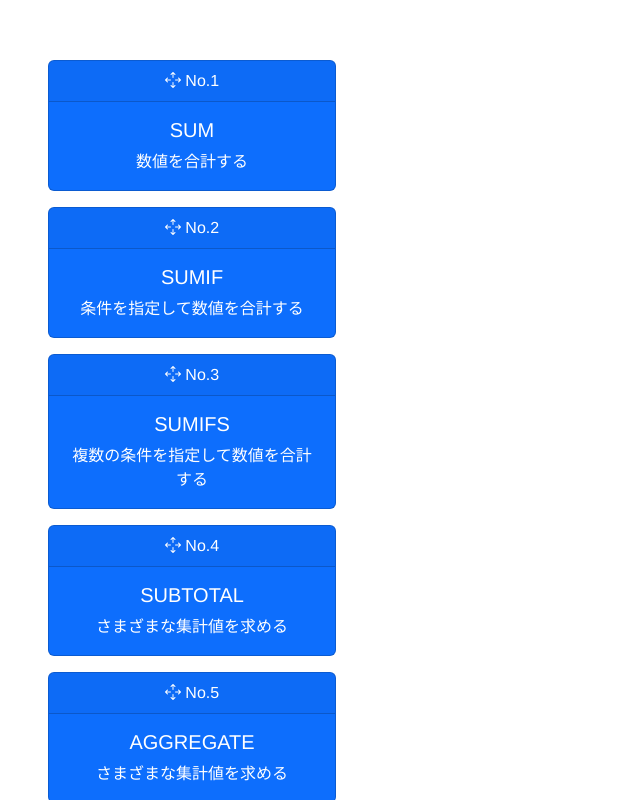
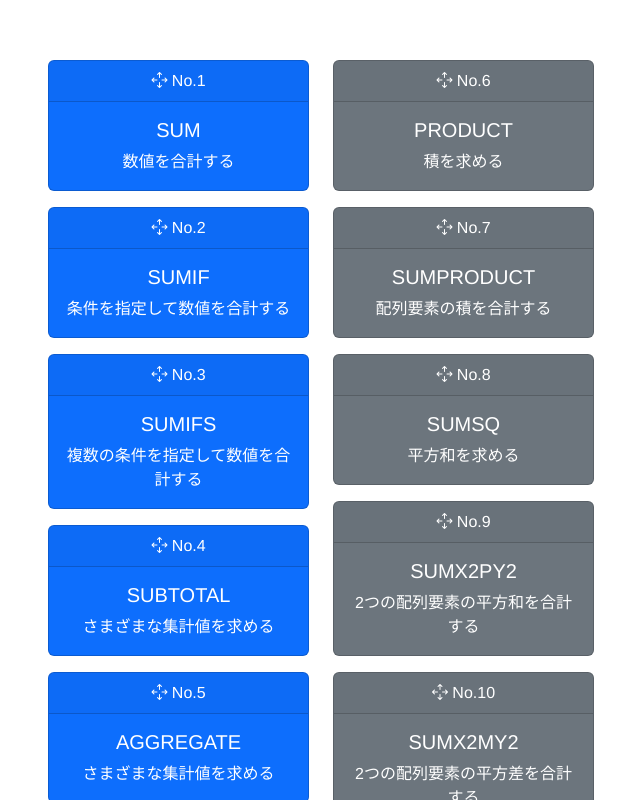
Before and after one commit to skanno/vuedraggable-study, a Vue app: page / in a window 1280 px wide. Shown: the top 800 px of the page, without its empty margins (34-674 px from the left). Built offline with nearby package versions, Linux system fonts and the light colour scheme; what @meforma/vue-toaster would draw is missing.

Commit message:
２つのリスト間の移動の処理を実装。

```diff
--- a/src/components/Sample1.vue
+++ b/src/components/Sample1.vue
@@ -1,9 +1,26 @@
 <template>
-  <div>
-    <draggable v-model="data.list" item-key="no" handle=".handle" @start="drag" @end="drop" @change="change">
+  <div class="row">
+    <draggable class="col-3" group="list" v-model="data.list1" item-key="no" handle=".handle" @start="drag" @end="drop" @change="change($event, '左')">
       <template v-slot:item="{ element }">
         <div class="drag-item">
-          <div class="card text-white bg-primary mb-3" style="max-width: 18rem;">
+          <div v-bind:class="{card: true, 'text-white': true, 'mb-3': true, 'bg-primary': element.primary, 'bg-secondary': !element.primary}" style="max-width: 18rem;">
+            <div class="card-header handle">
+              <i class='bi bi-arrows-move'></i>
+              No.{{element.no}}
+            </div>
+            <div class="card-body">
+              <h5 class="card-title">{{ element.title }}</h5>
+              <p class="card-text">{{ element.body }}</p>
+            </div>
+          </div>
+        </div>
+      </template>
+    </draggable>
+
+    <draggable class="col-3" group="list" v-model="data.list2" item-key="no" handle=".handle" @start="drag" @end="drop" @change="change($event, '右')">
+      <template v-slot:item="{ element }">
+        <div class="drag-item">
+          <div v-bind:class="{card: true, 'text-white': true, 'mb-3': true,  'bg-primary': element.primary, 'bg-secondary': !element.primary}"  style="max-width: 18rem;">
             <div class="card-header handle">
               <i class='bi bi-arrows-move'></i>
               No.{{element.no}}
@@ -35,72 +52,124 @@ export default {
   },
   setup(props) {
     const data = reactive({
-      list: [
+      list1: [
         {
           no: 1,
           title: 'SUM',
           body: '数値を合計する',
+          primary: true
         },
         {
           no: 2,
           title: 'SUMIF',
           body: '条件を指定して数値を合計する',
+          primary: true
         },
         {
           no: 3,
           title: 'SUMIFS',
           body: '複数の条件を指定して数値を合計する',
+          primary: true
         },
         {
           no: 4,
           title: 'SUBTOTAL',
           body: 'さまざまな集計値を求める',
+          primary: true
         },
         {
           no: 5,
           title: 'AGGREGATE',
           body: 'さまざまな集計値を求める',
+          primary: true
         },
+      ],
+      list2: [
         {
           no: 6,
           title: 'PRODUCT',
           body: '積を求める',
+          primary: false
         },
         {
           no: 7,
           title: 'SUMPRODUCT',
           body: '配列要素の積を合計する',
+          primary: false
         },
         {
           no: 8,
           title: 'SUMSQ',
           body: '平方和を求める',
+          primary: false
         },
         {
           no: 9,
           title: 'SUMX2PY2',
           body: '2つの配列要素の平方和を合計する',
+          primary: false
         },
         {
           no: 10,
           title: 'SUMX2MY2',
           body: '2つの配列要素の平方差を合計する',
+          primary: false
+        },
+      ],
+      list3: [
+        {
+          no: 6,
+          title: 'PRODUCT',
+          body: '積を求める',
+          primary: false
+        },
+        {
+          no: 7,
+          title: 'SUMPRODUCT',
+          body: '配列要素の積を合計する',
+          primary: false
+        },
+        {
+          no: 8,
+          title: 'SUMSQ',
+          body: '平方和を求める',
+          primary: false
+        },
+        {
+          no: 9,
+          title: 'SUMX2PY2',
+          body: '2つの配列要素の平方和を合計する',
+          primary: false
+        },
+        {
+          no: 10,
+          title: 'SUMX2MY2',
+          body: '2つの配列要素の平方差を合計する',
+          primary: false
         },
       ],
     });
 
     const drag = (event) => {
-      console.log('ドラッグ');
+      // console.log('ドラッグ');
     };
 
     const drop = (event) => {
-      console.log('ドロップ');
+      // console.log('ドロップ');
     };
 
-    const change = (event) => {
-      console.log(`${event.moved.oldIndex} -> ${event.moved.newIndex}`);
-      console.log(event.moved.element);
-      toaster.info(`「${event.moved.element.title}」が移動しました。`);
+    const change = (event, type) => {
+      if (event.moved) {
+        toaster.info(`「${event.moved.element.title}」が移動しました。`);
+      }
+
+      if (event.added) {
+        toaster.info(`${type}へ「${event.added.element.title}」を追加しました。`);
+      }
+
+      if (event.removed) {
+        toaster.info(`${type}から「${event.removed.element.title}」を削除しました。`);
+      }
     };
 
     return {
```
